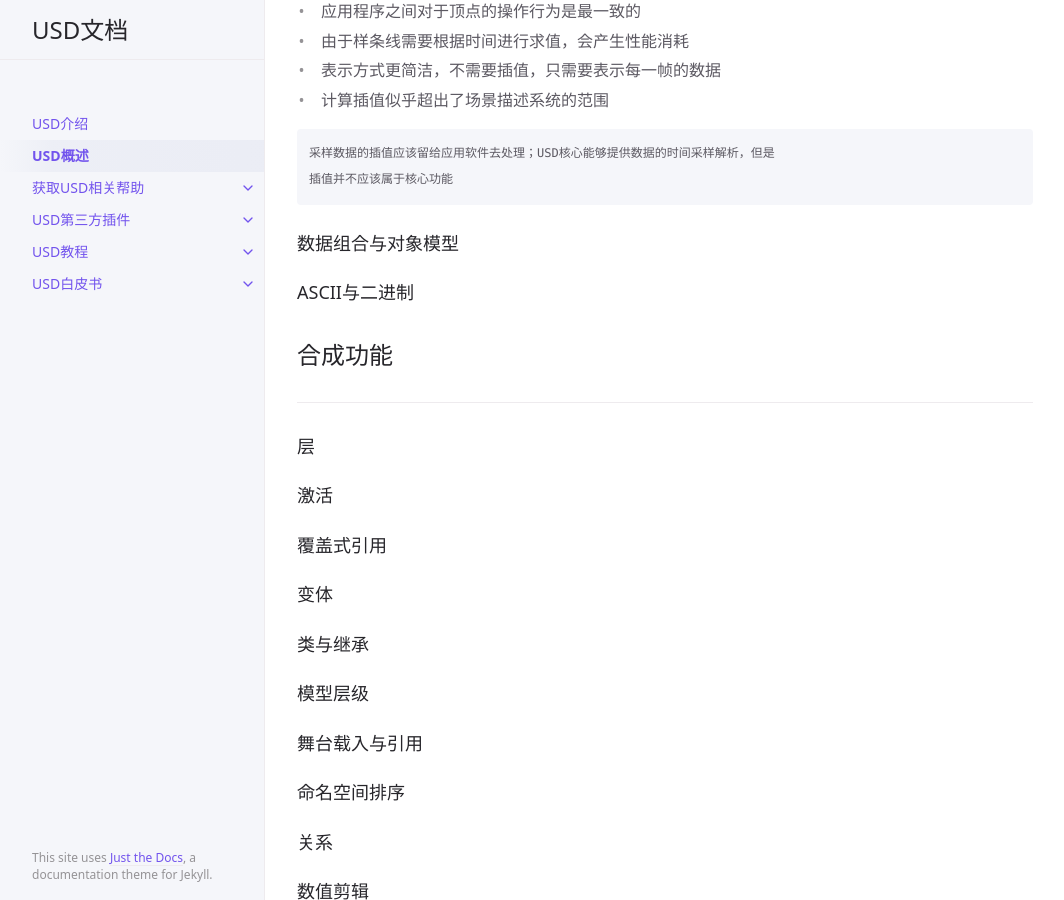
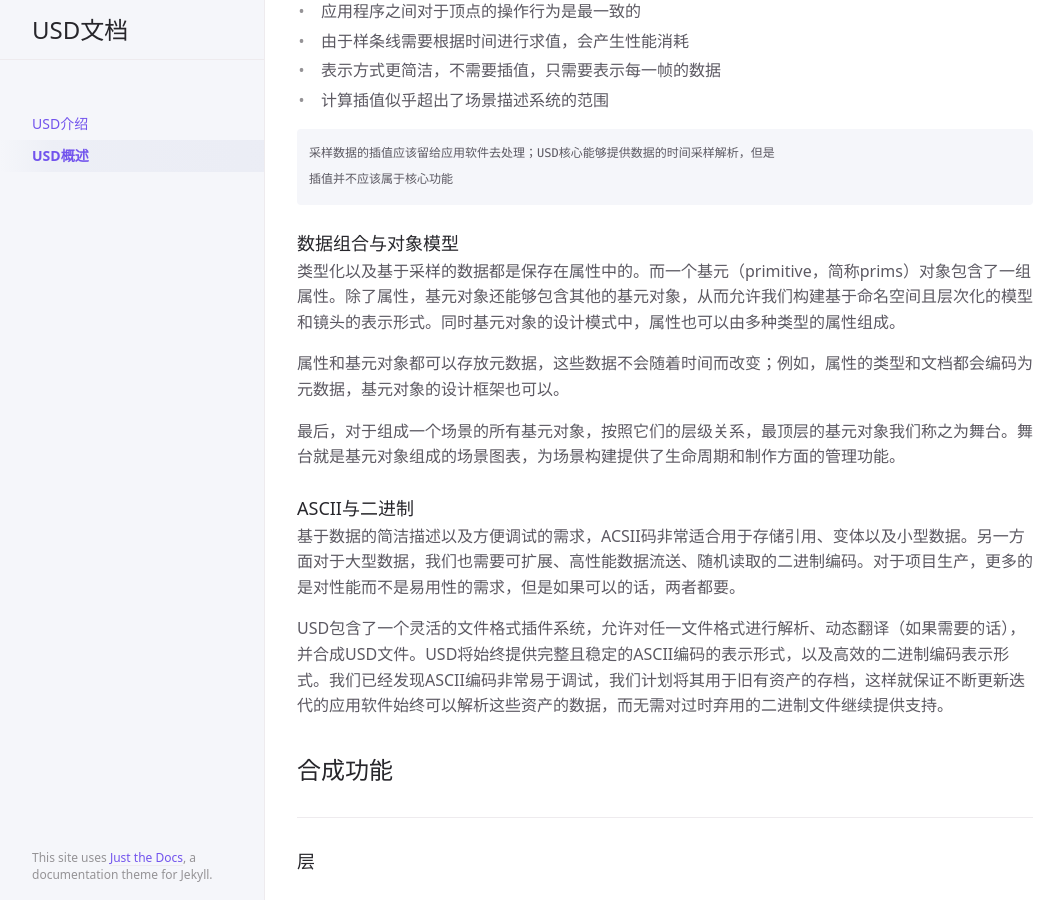
Before and after one commit to szxk/docs.usd, a Jekyll site: the page built from docs/overview.md, in a window 1280 px wide and 900 px high, scrolled down 4022 px. Shown: the whole window, without its empty margins (107-1171 px from the left). Built offline with Jekyll 4.4.1, drawn with Linux system fonts in a browser that asks for light colours.

Commit message:
USD概述更新

````diff
--- a/docs/overview.md
+++ b/docs/overview.md
@@ -103,9 +103,16 @@ USD应支持对时间变化、层次化、键值对数据的存储。存储的
 ```
 
 ### 数据组合与对象模型
+类型化以及基于采样的数据都是保存在属性中的。而一个基元（primitive，简称prims）对象包含了一组属性。除了属性，基元对象还能够包含其他的基元对象，从而允许我们构建基于命名空间且层次化的模型和镜头的表示形式。同时基元对象的设计模式中，属性也可以由多种类型的属性组成。
 
+属性和基元对象都可以存放元数据，这些数据不会随着时间而改变；例如，属性的类型和文档都会编码为元数据，基元对象的设计框架也可以。
+
+最后，对于组成一个场景的所有基元对象，按照它们的层级关系，最顶层的基元对象我们称之为舞台。舞台就是基元对象组成的场景图表，为场景构建提供了生命周期和制作方面的管理功能。
 
 ### ASCII与二进制
+基于数据的简洁描述以及方便调试的需求，ACSII码非常适合用于存储引用、变体以及小型数据。另一方面对于大型数据，我们也需要可扩展、高性能数据流送、随机读取的二进制编码。对于项目生产，更多的是对性能而不是易用性的需求，但是如果可以的话，两者都要。
+
+USD包含了一个灵活的文件格式插件系统，允许对任一文件格式进行解析、动态翻译（如果需要的话），并合成USD文件。USD将始终提供完整且稳定的ASCII编码的表示形式，以及高效的二进制编码表示形式。我们已经发现ASCII编码非常易于调试，我们计划将其用于旧有资产的存档，这样就保证不断更新迭代的应用软件始终可以解析这些资产的数据，而无需对过时弃用的二进制文件继续提供支持。
 
 ## 合成功能
 ---
````
Also changed, not shown: docs/getting-help-with-usd.md (deleted, +0 -7 lines), docs/usd-3rd-party-plugins.md (deleted, +0 -7 lines), docs/usd-tutorials.md (deleted, +0 -7 lines), docs/usd-white-papers.md (deleted, +0 -7 lines).
